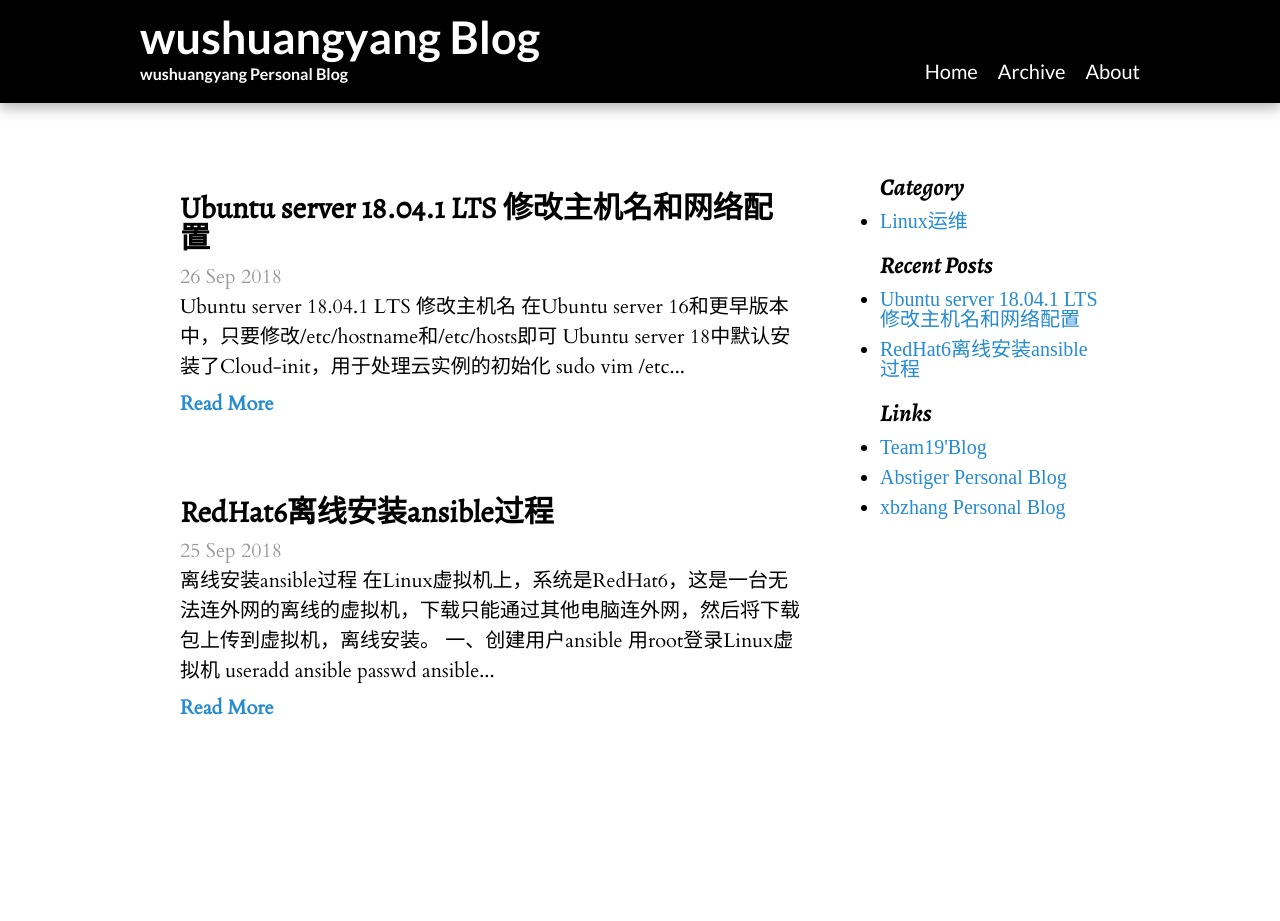
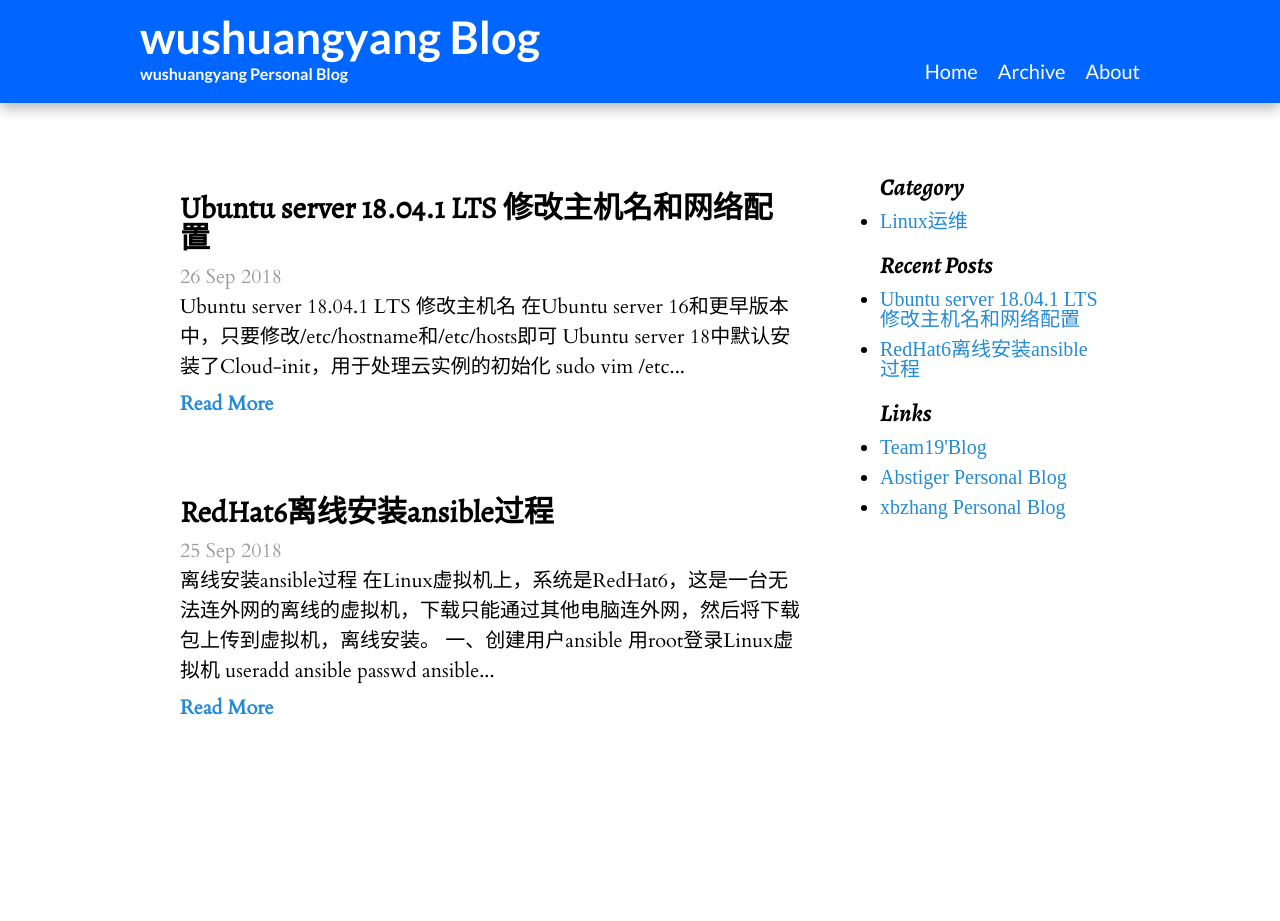
Before and after one commit to wushuangyang/blog, a Jekyll site: the page built from index.html, in a window 1280 px wide. Built offline with Jekyll 4.4.1, drawn with Linux system fonts in a browser that asks for light colours; some web fonts are replaced; the list of posts is cut into pages by our own code.

Commit message:
change background to #0066FF
change background to #0066FF

```diff
--- a/_includes/css/header.css
+++ b/_includes/css/header.css
@@ -1,5 +1,5 @@
 .header {
-	background: #000000;
+	background: #0066FF;
 	color: rgb(255,255,255);
 	padding-top: 10px;
 	padding-bottom: 20px;
```
